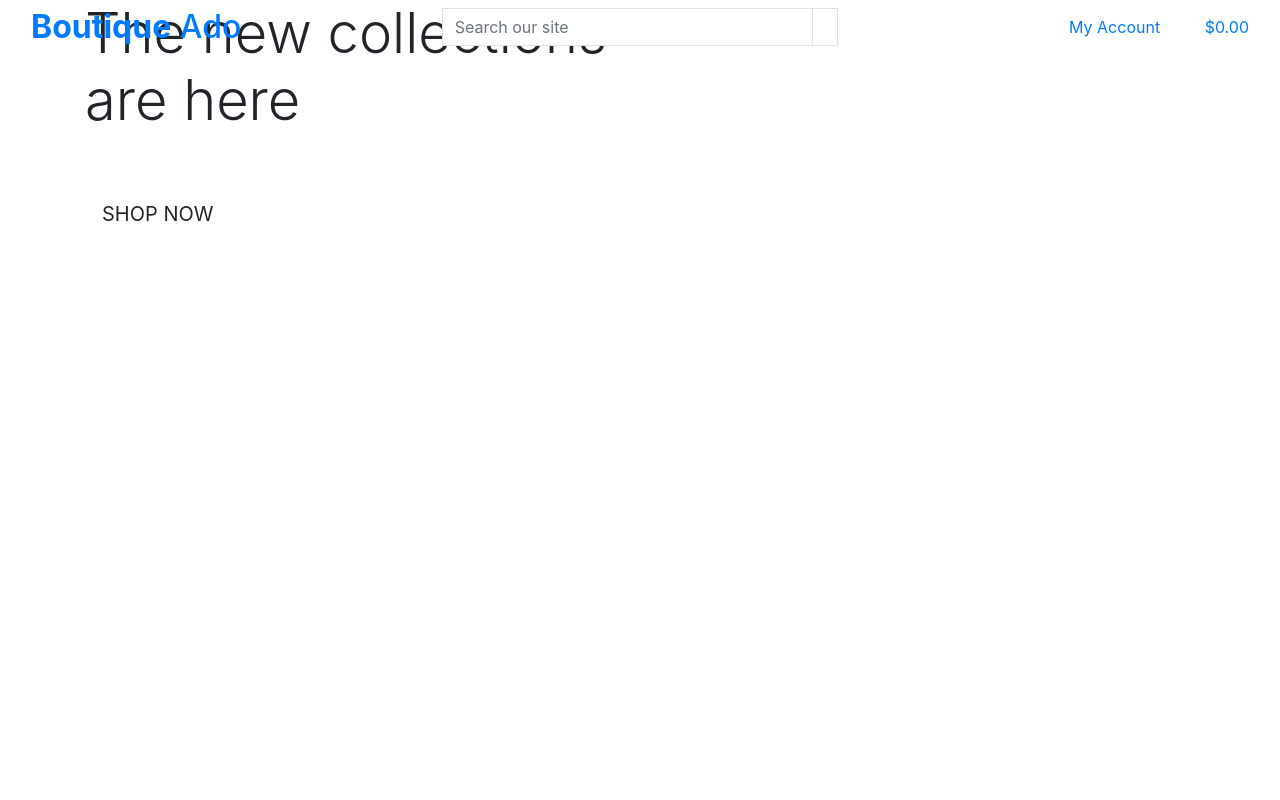
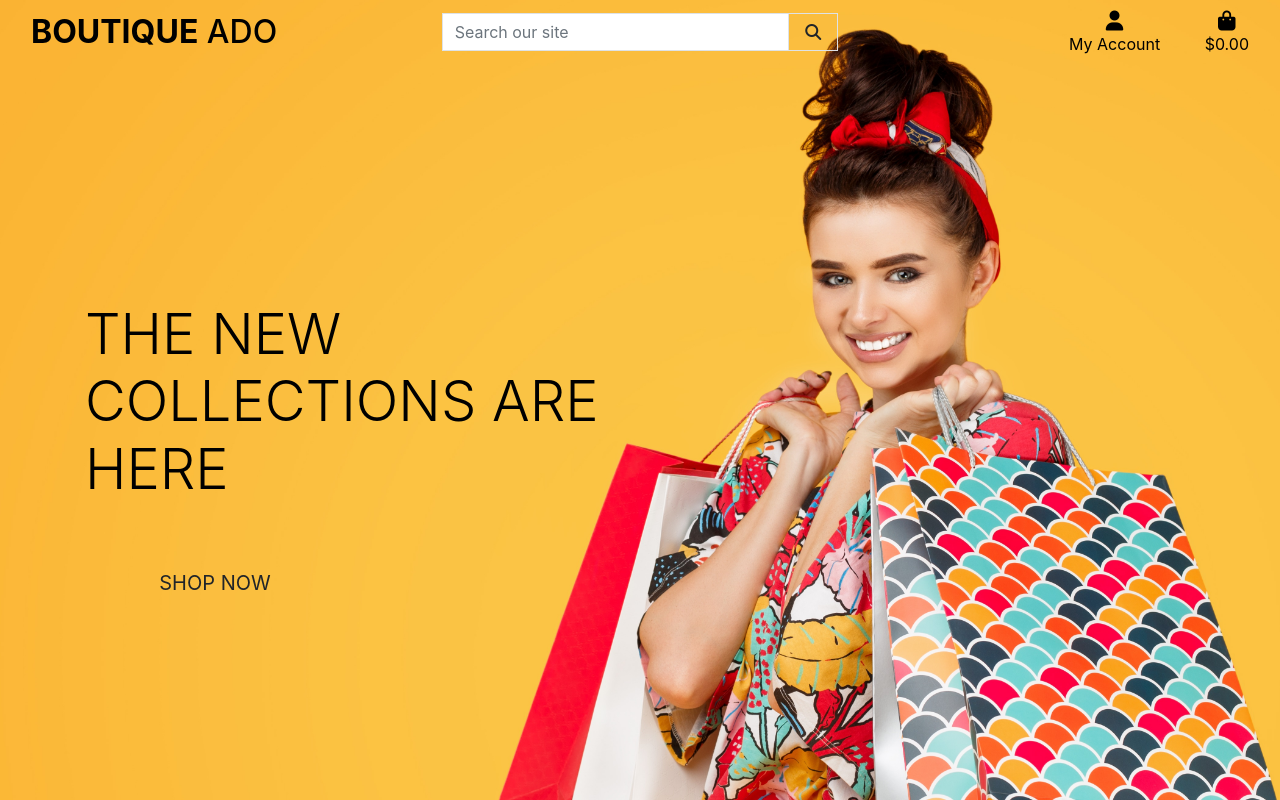
Before and after one commit to VictoriaT87/boutique-ado-walkthrough, a Django app: page / in a window 1280 px wide. Run offline with Django 3.2, Linux system fonts and the light colour scheme; some libraries are stand-ins or nearby versions.

Commit message:
Complete homepage header and css

```diff
--- a/boutique_ado/settings.py
+++ b/boutique_ado/settings.py
@@ -149,6 +149,10 @@
 # https://docs.djangoproject.com/en/3.2/howto/static-files/
 
 STATIC_URL = '/static/'
+STATICFILES_DIRS = (os.path.join(BASE_DIR, 'static'),)
+
+MEDIA_URL = '/media/'
+MEDIA_ROOT = os.path.join(BASE_DIR, 'media')
 
 # Default primary key field type
 # https://docs.djangoproject.com/en/3.2/ref/settings/#default-auto-field
--- a/boutique_ado/urls.py
+++ b/boutique_ado/urls.py
@@ -15,9 +15,11 @@
 """
 from django.contrib import admin
 from django.urls import path, include
+from django.conf import settings
+from django.conf.urls.static import static
 
 urlpatterns = [
     path('admin/', admin.site.urls),
     path('accounts/', include('allauth.urls')),
     path('', include('home.urls')),
-]
+] + static(settings.MEDIA_URL, document_root=settings.MEDIA_ROOT)
--- /dev/null
+++ b/static/css/base.css
@@ -0,0 +1,81 @@
+html {
+    height: 100%;
+}
+
+body {
+    background: url('/media/homepage_background_cropped.jpg') no-repeat center center fixed;
+    background-size: cover;
+    height: calc(100vh - 164px);
+    color: #555;
+    font-family: 'Lato';
+}
+
+/* from Bulma */
+.icon {
+    align-items: center;
+    display: inline-flex;
+    justify-content: center;
+    height: 1.5rem;
+    width: 1.5rem;
+}
+
+.logo-font {
+    text-transform: uppercase;
+}
+
+.main-logo-link {
+    width: fit-content;
+}
+
+.shop-now-button {
+    background: black;
+    color: white;
+    min-width: 260px;
+}
+
+.btn-black {
+    background: black;
+    color: white;
+}
+
+.shop-now-button:hover,
+.shop-now-button:active,
+.shop-now-button:focus,
+.btn-black:hover,
+.btn-black:active,
+.btn-black:focus {
+    background: #222;
+    color: white;
+}
+
+.text-black {
+    color: #000 !important;
+}
+
+.border-black {
+    border: 1px solid black !important;
+}
+
+/* -------------------------------- Media Queries */
+
+/* Slightly larger container on xl screens */
+@media (min-width: 1200px) {
+  .container {
+    max-width: 80%;
+  }
+}
+
+/* fixed top navbar only on medium and up */
+@media (min-width: 992px) {
+    .fixed-top-desktop-only {
+        position: fixed;
+        top: 0;
+        right: 0;
+        left: 0;
+        z-index: 1030;
+    }
+
+    .header-container {
+        padding-top: 164px;
+    }
+}
--- a/templates/base.html
+++ b/templates/base.html
@@ -2,6 +2,7 @@
 
 <!doctype html>
 <html lang="en">
+
 <head>
 
     {% block meta %}
@@ -14,16 +15,26 @@
     {% endblock %}
 
     {% block corecss %}
-        <link rel="stylesheet" href="https://stackpath.bootstrapcdn.com/bootstrap/4.4.1/css/bootstrap.min.css" integrity="sha384-Vkoo8x4CGsO3+Hhxv8T/Q5PaXtkKtu6ug5TOeNV6gBiFeWPGFN9MuhOf23Q9Ifjh" crossorigin="anonymous">
+    <link href="https://fonts.googleapis.com/css2?family=Lato&display=swap" rel="stylesheet">
+    <link rel="stylesheet" href="{% static 'css/base.css' %}">
+    <link rel="stylesheet" href="https://stackpath.bootstrapcdn.com/bootstrap/4.4.1/css/bootstrap.min.css"
+        integrity="sha384-Vkoo8x4CGsO3+Hhxv8T/Q5PaXtkKtu6ug5TOeNV6gBiFeWPGFN9MuhOf23Q9Ifjh" crossorigin="anonymous">
     {% endblock %}
 
     {% block extra_css %}
     {% endblock %}
 
     {% block corejs %}
-        <script src="https://code.jquery.com/jquery-3.4.1.slim.min.js" integrity="sha384-J6qa4849blE2+poT4WnyKhv5vZF5SrPo0iEjwBvKU7imGFAV0wwj1yYfoRSJoZ+n" crossorigin="anonymous"></script>
-        <script src="https://cdn.jsdelivr.net/npm/popper.js@1.16.0/dist/umd/popper.min.js" integrity="sha384-Q6E9RHvbIyZFJoft+2mJbHaEWldlvI9IOYy5n3zV9zzTtmI3UksdQRVvoxMfooAo" crossorigin="anonymous"></script>
-        <script src="https://stackpath.bootstrapcdn.com/bootstrap/4.4.1/js/bootstrap.min.js" integrity="sha384-wfSDF2E50Y2D1uUdj0O3uMBJnjuUD4Ih7YwaYd1iqfktj0Uod8GCExl3Og8ifwB6" crossorigin="anonymous"></script>
+    <script src="https://kit.fontawesome.com/52324bbdec.js" crossorigin="anonymous"></script>
+    <script src="https://code.jquery.com/jquery-3.4.1.slim.min.js"
+        integrity="sha384-J6qa4849blE2+poT4WnyKhv5vZF5SrPo0iEjwBvKU7imGFAV0wwj1yYfoRSJoZ+n" crossorigin="anonymous">
+    </script>
+    <script src="https://cdn.jsdelivr.net/npm/popper.js@1.16.0/dist/umd/popper.min.js"
+        integrity="sha384-Q6E9RHvbIyZFJoft+2mJbHaEWldlvI9IOYy5n3zV9zzTtmI3UksdQRVvoxMfooAo" crossorigin="anonymous">
+    </script>
+    <script src="https://stackpath.bootstrapcdn.com/bootstrap/4.4.1/js/bootstrap.min.js"
+        integrity="sha384-wfSDF2E50Y2D1uUdj0O3uMBJnjuUD4Ih7YwaYd1iqfktj0Uod8GCExl3Og8ifwB6" crossorigin="anonymous">
+    </script>
     {% endblock %}
 
     {% block extra_js %}
@@ -31,6 +42,7 @@
 
     <title>Boutique Ado {% block extra_title %}{% endblock %}</title>
 </head>
+
 <body>
     <header class="container-fluid fixed-top">
         <div class="row">
@@ -42,7 +54,8 @@
             <div class="col-12 col-lg-4 my-auto py-1 py-lg-0">
                 <form method="GET" action="">
                     <div class="input-group w-100">
-                        <input class="form-control border border-black rounded-0" type="text" name="q" placeholder="Search our site">
+                        <input class="form-control border border-black rounded-0" type="text" name="q"
+                            placeholder="Search our site">
                         <div class="input-group-append">
                             <button class="form-control btn btn-black border border-black rounded-0" type="submit">
                                 <span class="icon">
@@ -56,7 +69,8 @@
             <div class="col-12 col-lg-4 my-auto py-1 py-lg-0">
                 <ul class="list-inline list-unstyled text-center text-lg-right my-0">
                     <li class="list-inline-item dropdown">
-                        <a class="text-black nav-link" href="#" id="user-options" data-toggle="dropdown" aria-haspopup="true" aria-expanded="false">
+                        <a class="text-black nav-link" href="#" id="user-options" data-toggle="dropdown"
+                            aria-haspopup="true" aria-expanded="false">
                             <div class="text-center">
                                 <div><i class="fas fa-user fa-lg"></i></div>
                                 <p class="my-0">My Account</p>
@@ -76,7 +90,8 @@
                         </div>
                     </li>
                     <li class="list-inline-item">
-                        <a class="{% if grand_total %}text-info font-weight-bold{% else %}text-black{% endif %} nav-link" href="">
+                        <a class="{% if grand_total %}text-info font-weight-bold{% else %}text-black{% endif %} nav-link"
+                            href="">
                             <div class="text-center">
                                 <div><i class="fas fa-shopping-bag fa-lg"></i></div>
                                 <p class="my-0">
@@ -109,4 +124,5 @@
 
 
 </body>
+
 </html>
```
Also changed, not shown: media/homepage_background_cropped.jpg (added). Lines whose indentation alone changed are shown as unchanged.
